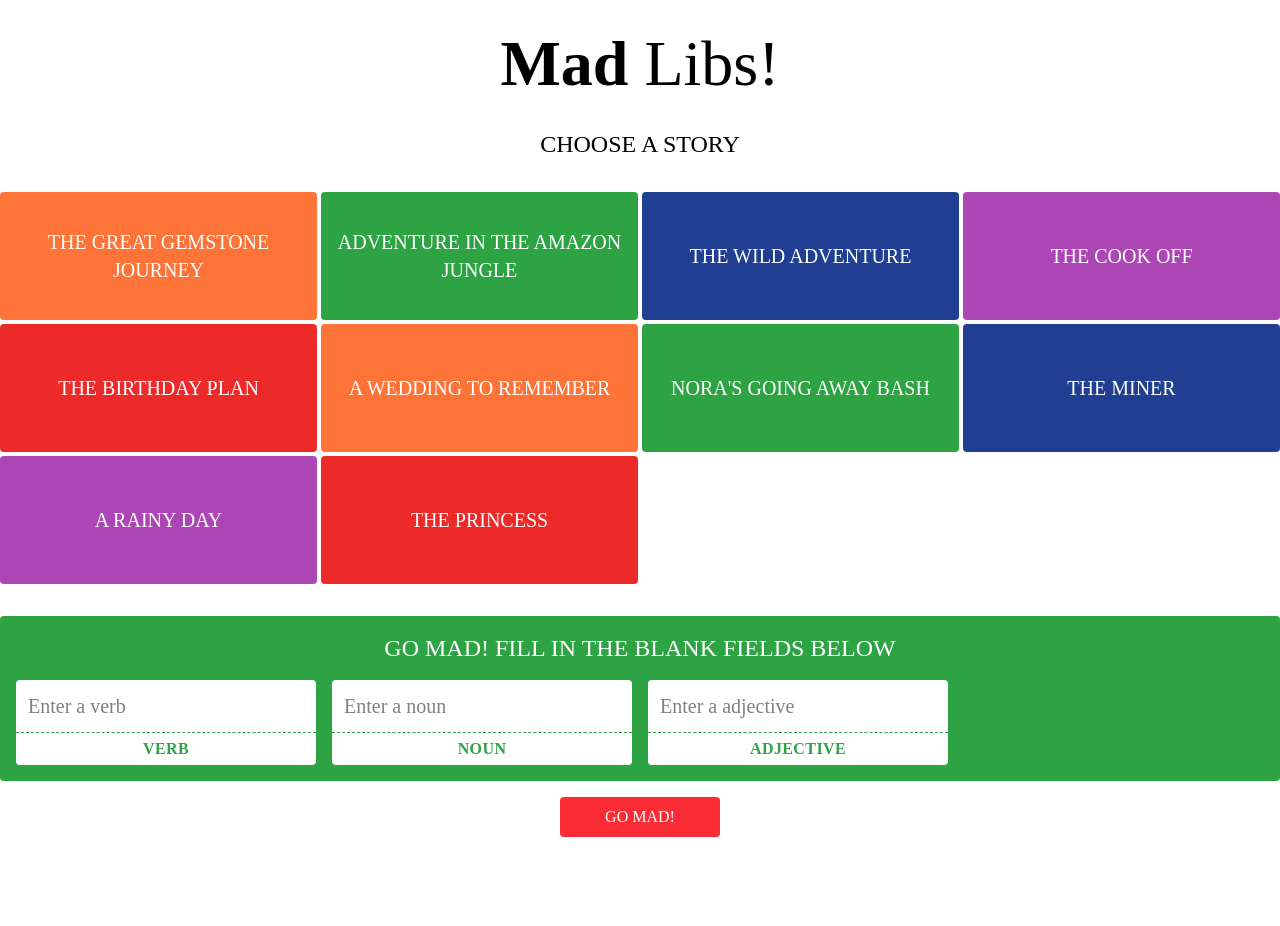
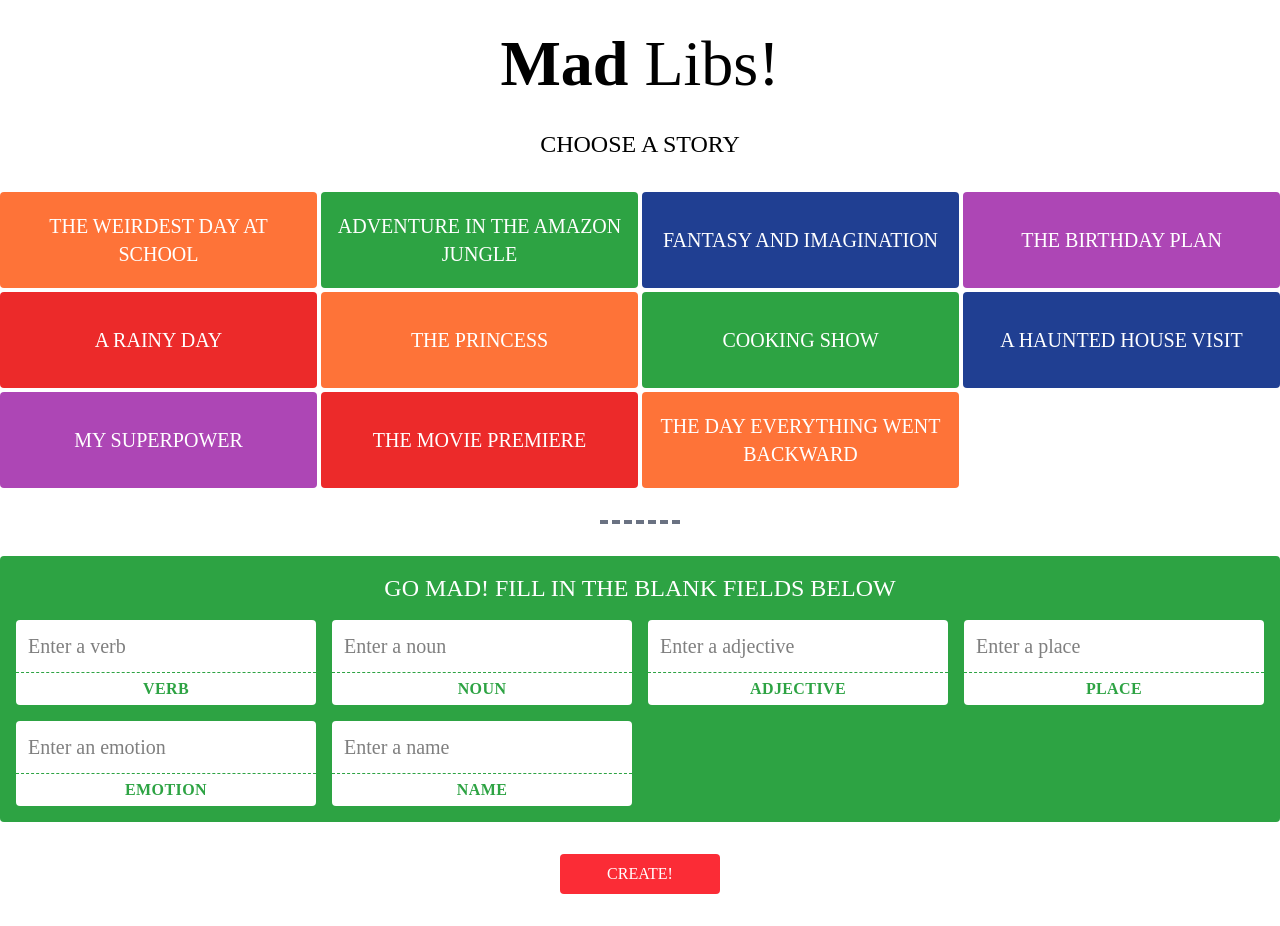
Before and after one commit to ixtk/mad-libs, a React (Vite) app: page / in a window 1280 px wide. Before the commit the page ends 853 px from the top, so only its background shows below. Built offline with nearby package versions, Linux system fonts and the light colour scheme; a web font is replaced by a local one.

Commit message:
Add more input types, tweak layout

```diff
--- a/src/App.jsx
+++ b/src/App.jsx
@@ -4,16 +4,17 @@ import { WordInput } from "./WordInput"
 import { useState } from "react"
 
 const topics = [
-  "the great gemstone journey",
-  "adventure in the amazon jungle",
-  "the wild adventure",
-  "the cook off",
-  "the birthday plan",
-  "a wedding to remember",
-  "nora's going away bash",
-  "the miner",
-  "a rainy day",
-  "the princess"
+  "The weirdest Day at School",
+  "Adventure in the amazon jungle",
+  "Fantasy and Imagination",
+  "The birthday plan",
+  "A rainy day",
+  "The princess",
+  "Cooking show",
+  "A Haunted House Visit",
+  "My Superpower",
+  "The Movie Premiere",
+  "The Day Everything Went Backward"
 ]
 
 const buttonColors = ["#fe7338", "#2da343", "#203f92", "#ad46b5", "#ec2a2a"]
@@ -25,7 +26,10 @@ function App() {
       noun: "",
       verb: "",
       adjective: "",
-      topic: ""
+      topic: "",
+      place: "",
+      emotion: "",
+      name: ""
     },
     onSubmit: async (data, submitProps) => {
       const response = await fetch("http://localhost:3000/mad-libs", {
@@ -65,7 +69,7 @@ function App() {
                       buttonColors[titleIndex % buttonColors.length]
                   }}
                   onClick={() => form.setFieldValue("topic", topic)}
-                  className="rounded-sm text-xl cursor-pointer uppercase min-h-32 p-4 text-white"
+                  className="rounded-sm text-xl cursor-pointer uppercase min-h-24 p-4 text-white"
                   key={topic}
                 >
                   {topic}
@@ -74,6 +78,7 @@ function App() {
             })}
           </div>
         </section>
+        <div className="w-20 border-dashed border-gray-500 border-t-4 mx-auto my-8"></div>
         <section
           style={{ backgroundColor: buttonColors[1] }}
           className="p-4 rounded-sm"
@@ -97,14 +102,43 @@ function App() {
               name="adjective"
               handleChange={form.handleChange}
             />
+            <WordInput
+              placeholder="Enter a place"
+              name="place"
+              handleChange={form.handleChange}
+            />
+            <WordInput
+              placeholder="Enter an emotion"
+              name="emotion"
+              handleChange={form.handleChange}
+            />
+            <WordInput
+              placeholder="Enter a name"
+              name="name"
+              handleChange={form.handleChange}
+            />
           </div>
         </section>
-        <button
-          type="submit"
-          className="uppercase block mx-auto my-4 min-w-40 rounded-sm cursor-pointer bg-red-500 text-white px-4 py-2"
-        >
-          go mad!
-        </button>
+        <div className="flex gap-4 justify-center my-4">
+          {/* <button
+            type="button"
+            className="uppercase my-4 min-w-40 rounded-sm cursor-pointer bg-red-500 text-white px-4 py-2"
+          >
+            clear
+          </button>
+          <button
+            type="button"
+            className="uppercase my-4 min-w-40 rounded-sm cursor-pointer bg-blue-500 text-white px-4 py-2"
+          >
+            fill randomly
+          </button> */}
+          <button
+            type="submit"
+            className="uppercase my-4 min-w-40 rounded-sm cursor-pointer bg-red-500 text-white px-4 py-2"
+          >
+            create!
+          </button>
+        </div>
       </form>
     )
   }
@@ -115,7 +149,9 @@ function App() {
         <span className="font-bold">Mad</span> Libs!
       </h1>
       <section>
-        <h2 className="text-3xl uppercase text-center my-4">{form.values.topic}</h2>
+        <h2 className="text-3xl uppercase text-center my-4">
+          {form.values.topic}
+        </h2>
         <p className="text-white rounded-sm tracking-wide bg-purple-500 p-4 text-2xl max-w-[80ch] mx-auto">
           {form.status?.split(/(\{.*?\})/).map((word, index) => {
             if (word.startsWith("{"))
```
